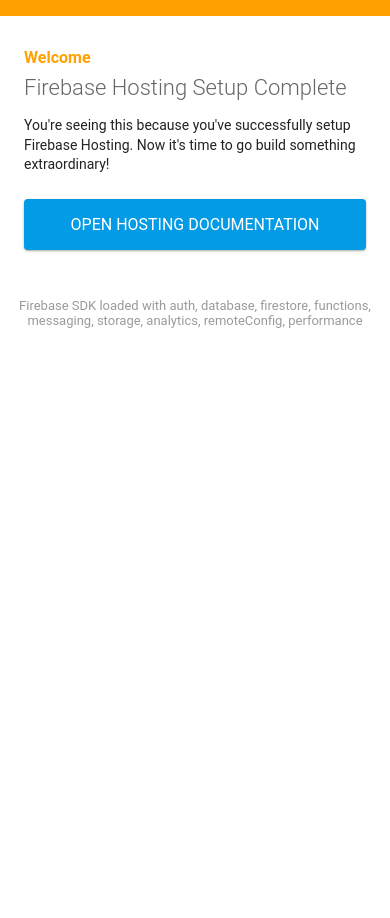
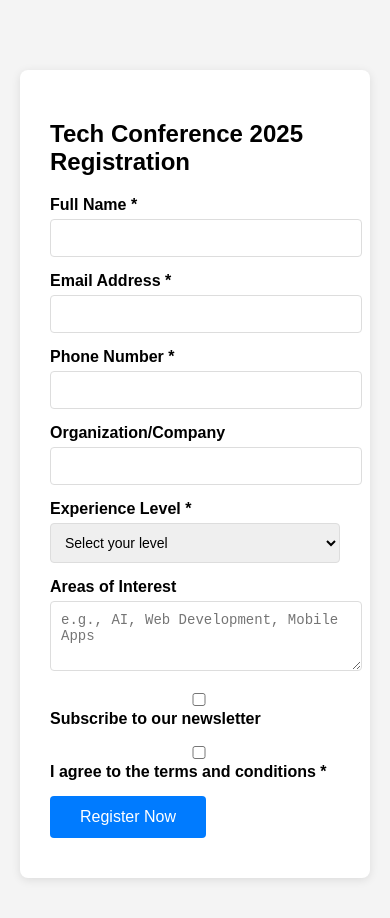
Before and after one commit to JSM2810/devops-lab-team-06, a plain HTML site: page public/index.html in a window 390 px wide. Before the commit the page ends 844 px from the top, so only its background shows below. Drawn offline with Linux system fonts and the light colour scheme; some packages are replaced by stand-ins of ours.

Commit message:
Update index.html

```diff
--- a/public/index.html
+++ b/public/index.html
@@ -1,89 +1,181 @@
 <!DOCTYPE html>
-<html>
+<html lang="en">
 <head>
-    <meta charset="utf-8">
-    <meta name="viewport" content="width=device-width, initial-scale=1">
-    <title>Welcome to Firebase Hosting</title>
+<meta charset="UTF-8">
+<meta name="viewport" content="width=device-width, initial-scale=1.0">
+<title>Event Registration Form</title>
+<style>
+body {
+font-family: Arial, sans-serif;
+max-width: 600px;
+margin: 50px auto;
+padding: 20px;
+background-color: #f4f4f4;
+}
+.form-container {
+background-color: white;
+padding: 30px;
 
-    <!-- update the version number as needed -->
-    <script defer src="/__/firebase/12.3.0/firebase-app-compat.js"></script>
-    <!-- include only the Firebase features as you need -->
-    <script defer src="/__/firebase/12.3.0/firebase-auth-compat.js"></script>
-    <script defer src="/__/firebase/12.3.0/firebase-database-compat.js"></script>
-    <script defer src="/__/firebase/12.3.0/firebase-firestore-compat.js"></script>
-    <script defer src="/__/firebase/12.3.0/firebase-functions-compat.js"></script>
-    <script defer src="/__/firebase/12.3.0/firebase-messaging-compat.js"></script>
-    <script defer src="/__/firebase/12.3.0/firebase-storage-compat.js"></script>
-    <script defer src="/__/firebase/12.3.0/firebase-analytics-compat.js"></script>
-    <script defer src="/__/firebase/12.3.0/firebase-remote-config-compat.js"></script>
-    <script defer src="/__/firebase/12.3.0/firebase-performance-compat.js"></script>
-    <!--
-      initialize the SDK after all desired features are loaded, set useEmulator to false
-      to avoid connecting the SDK to running emulators.
-    -->
-    <script defer src="/__/firebase/init.js?useEmulator=true"></script>
-
-    <style media="screen">
-      body { background: #ECEFF1; color: rgba(0,0,0,0.87); font-family: Roboto, Helvetica, Arial, sans-serif; margin: 0; padding: 0; }
-      #message { background: white; max-width: 360px; margin: 100px auto 16px; padding: 32px 24px; border-radius: 3px; }
-      #message h2 { color: #ffa100; font-weight: bold; font-size: 16px; margin: 0 0 8px; }
-      #message h1 { font-size: 22px; font-weight: 300; color: rgba(0,0,0,0.6); margin: 0 0 16px;}
-      #message p { line-height: 140%; margin: 16px 0 24px; font-size: 14px; }
-      #message a { display: block; text-align: center; background: #039be5; text-transform: uppercase; text-decoration: none; color: white; padding: 16px; border-radius: 4px; }
-      #message, #message a { box-shadow: 0 1px 3px rgba(0,0,0,0.12), 0 1px 2px rgba(0,0,0,0.24); }
-      #load { color: rgba(0,0,0,0.4); text-align: center; font-size: 13px; }
-      @media (max-width: 600px) {
-        body, #message { margin-top: 0; background: white; box-shadow: none; }
-        body { border-top: 16px solid #ffa100; }
+border-radius: 8px;
+box-shadow: 0 2px 10px rgba(0,0,0,0.1);
+}
+.form-group {
+margin-bottom: 15px;
+}
+label {
+display: block;
+margin-bottom: 5px;
+font-weight: bold;
+}
+input, select, textarea {
+width: 100%;
+padding: 10px;
+border: 1px solid #ddd;
+border-radius: 4px;
+font-size: 14px;
+}
+button {
+background-color: #007bff;
+color: white;
+padding: 12px 30px;
+border: none;
+border-radius: 4px;
+cursor: pointer;
+font-size: 16px;
+}
+button:hover {
+background-color: #0056b3;
+}
+.error {
+color: red;
+font-size: 12px;
+margin-top: 5px;
+}
+.success {
+color: green;
+font-size: 14px;
+margin-top: 10px;
 }
 </style>
 </head>
 <body>
-    <div id="message">
-      <h2>Welcome</h2>
-      <h1>Firebase Hosting Setup Complete</h1>
-      <p>You're seeing this because you've successfully setup Firebase Hosting. Now it's time to go build something extraordinary!</p>
-      <a target="_blank" href="https://firebase.google.com/docs/hosting/">Open Hosting Documentation</a>
+<div class="form-container">
+<h2>Tech Conference 2025 Registration</h2>
+<form id="registrationForm">
+<div class="form-group">
+<label for="fullName">Full Name *</label>
+<input type="text" id="fullName" name="fullName" required>
+<div class="error" id="nameError"></div>
 </div>
-    <p id="load">Firebase SDK Loading&hellip;</p>
+<div class="form-group">
+<label for="email">Email Address *</label>
+<input type="email" id="email" name="email" required>
+<div class="error" id="emailError"></div>
+</div>
+<div class="form-group">
+<label for="phone">Phone Number *</label>
+<input type="tel" id="phone" name="phone" required>
 
+<div class="error" id="phoneError"></div>
+</div>
+<div class="form-group">
+<label for="organization">Organization/Company</label>
+<input type="text" id="organization" name="organization">
+</div>
+<div class="form-group">
+<label for="experience">Experience Level *</label>
+<select id="experience" name="experience" required>
+<option value="">Select your level</option>
+
+<option value="beginner">Beginner (0-2 years)</option>
+<option value="intermediate">Intermediate (3-5
+
+years)</option>
+<option value="advanced">Advanced (5+ years)</option>
+</select>
+<div class="error" id="experienceError"></div>
+</div>
+<div class="form-group">
+<label for="interests">Areas of Interest</label>
+<textarea id="interests" name="interests" rows="3"
+placeholder="e.g., AI, Web Development, Mobile Apps"></textarea>
+</div>
+<div class="form-group">
+<label>
+<input type="checkbox" id="newsletter"
+name="newsletter">
+Subscribe to our newsletter
+</label>
+</div>
+<div class="form-group">
+<label>
+<input type="checkbox" id="terms" name="terms"
+required>
+I agree to the terms and conditions *
+</label>
+<div class="error" id="termsError"></div>
+</div>
+<button type="submit">Register Now</button>
+<div class="success" id="successMessage"></div>
+</form>
+</div>
 <script>
-      document.addEventListener('DOMContentLoaded', function() {
-        const loadEl = document.querySelector('#load');
-        // // 🔥🔥🔥🔥🔥🔥🔥🔥🔥🔥🔥🔥🔥🔥🔥🔥🔥🔥🔥🔥🔥🔥🔥🔥🔥🔥🔥🔥🔥🔥🔥
-        // // The Firebase SDK is initialized and available here!
-        //
-        // firebase.auth().onAuthStateChanged(user => { });
-        // firebase.database().ref('/path/to/ref').on('value', snapshot => { });
-        // firebase.firestore().doc('/foo/bar').get().then(() => { });
-        // firebase.functions().httpsCallable('yourFunction')().then(() => { });
-        // firebase.messaging().requestPermission().then(() => { });
-        // firebase.storage().ref('/path/to/ref').getDownloadURL().then(() => { });
-        // firebase.analytics(); // call to activate
-        // firebase.analytics().logEvent('tutorial_completed');
-        // firebase.performance(); // call to activate
-        //
-        // // 🔥🔥🔥🔥🔥🔥🔥🔥🔥🔥🔥🔥🔥🔥🔥🔥🔥🔥🔥🔥🔥🔥🔥🔥🔥🔥🔥🔥🔥🔥🔥
+document.getElementById('registrationForm').addEventListener('submit',
+function(e) {
+e.preventDefault();
+// Clear previous errors
+clearErrors();
+// Get form values
+const fullName =
+document.getElementById('fullName').value.trim();
+const email = document.getElementById('email').value.trim();
 
-        try {
-          let app = firebase.app();
-          let features = [
-            'auth',
-            'database',
-            'firestore',
-            'functions',
-            'messaging',
-            'storage',
-            'analytics',
-            'remoteConfig',
-            'performance',
-          ].filter(feature => typeof app[feature] === 'function');
-          loadEl.textContent = `Firebase SDK loaded with ${features.join(', ')}`;
-        } catch (e) {
-          console.error(e);
-          loadEl.textContent = 'Error loading the Firebase SDK, check the console.';
+const phone = document.getElementById('phone').value.trim();
+const experience = document.getElementById('experience').value;
+const terms = document.getElementById('terms').checked;
+let isValid = true;
+// Validate full name
+if (fullName.length < 2) {
+showError('nameError', 'Full name must be at least 2 characters long');
+isValid = false;
+}
+// Validate email
+const emailRegex = /^[^\s@]+@[^\s@]+\.[^\s@]+$/;
+if (!emailRegex.test(email)) {
+showError('emailError', 'Please enter a valid email address');
+isValid = false;
+}
+// Validate phone
+const phoneRegex = /^[0-9]{10}$/;
+if (!phoneRegex.test(phone.replace(/\D/g, ''))) {
+showError('phoneError', 'Please enter a valid 10-digit phone number');
+isValid = false;
+}
+// Validate experience
+if (!experience) {
+showError('experienceError', 'Please select your experience level');
+isValid = false;
+}
+// Validate terms
+if (!terms) {
+showError('termsError', 'You must agree to the terms and conditions');
+isValid = false;
+}
+if (isValid) {
+document.getElementById('successMessage').textContent =
+'Registration successful! Thank you for registering.';
+document.getElementById('registrationForm').reset();
 }
 });
+function showError(elementId, message) {
+document.getElementById(elementId).textContent = message;
+}
+function clearErrors() {
+const errorElements = document.querySelectorAll('.error');
+errorElements.forEach(element => element.textContent = '');
+document.getElementById('successMessage').textContent = '';
+}
 </script>
 </body>
+
 </html>
```
Lines whose indentation alone changed are shown as unchanged.
